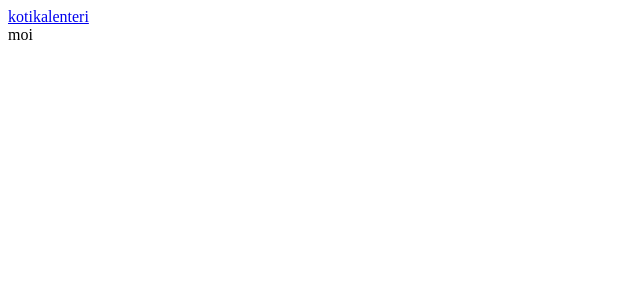
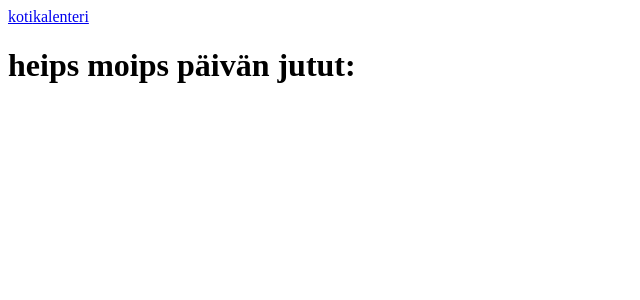
Before and after one commit to korolainenriikka/Bob2, a React (Create React App) app: page / in a window 1280 px wide. Shown: the top 300 px of the page, without its empty margins (0-640 px from the left). Built offline with nearby package versions, Linux system fonts and the light colour scheme.

Commit message:
refactor

```diff
--- a/src/components/Calendar.js
+++ b/src/components/Calendar.js
@@ -1,8 +1,9 @@
 import React, {useState, useEffect} from 'react'
 import calendarService from '../services/calendarService'
-import CalendarEntry from './CalendarEntry'
+
 import CalendarFrom from './CalendarForm'
 import { timeStringToISO } from '../utils/timeConversion'
+import EntryList from './EntryList'
 
 const Calendar = () => {
   const [calendarEntries, setCalendarEntries] = useState([])
@@ -51,7 +52,6 @@ const Calendar = () => {
         window.alert(`virhe: ${error}`)
       })
   }
-  console.log(calendarEntries)
 
   const deleteEntry = (id) => {
     calendarService
@@ -66,15 +66,7 @@ const Calendar = () => {
       <h2>lisää</h2>
       <CalendarFrom addNew={addNew}/>
       <h1>Muista!</h1>
-      <ul>
-          {calendarEntries.map(c =>
-            <CalendarEntry
-              key={c._id}
-              dateTime={c.dateTime}
-              content={c.content}
-            />
-          )}
-      </ul>
+      <EntryList listOfEntries={calendarEntries} />
     </div>
   )
 }
--- /dev/null
+++ b/src/components/EntryList.js
@@ -0,0 +1,16 @@
+import React from 'react'
+import CalendarEntry from './CalendarEntry'
+
+const EntryList = ({ listOfEntries }) => (
+  <ul>
+    {listOfEntries.map(e =>
+      <CalendarEntry
+        key={e._id}
+        dateTime={e.dateTime}
+        content={e.content}
+      />
+    )}
+  </ul>
+)
+
+export default EntryList
--- a/src/components/Today.js
+++ b/src/components/Today.js
@@ -1,8 +1,12 @@
 import React from 'react'
+import EntryList from './EntryList'
 
 const Today = () => {
   return(
-    <div>moi</div>
+    <div>
+      <h1>heips moips päivän jutut:</h1>
+      <EntryList listOfEntries={[]}/>
+    </div>
   )
 }
 
```
